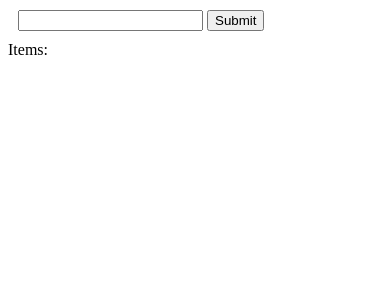
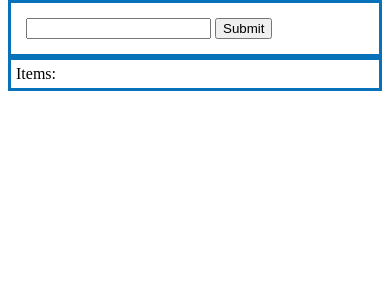
Before and after one commit to PurifyPioneer/school-php, a PHP site: page / in a window 390 px wide. Shown: the part 87-387 px from the top of the page. Run offline with PHP 8.4, Linux system fonts and the light colour scheme; data that the repository does not hold is empty.

Commit message:
Added responsive layout

```diff
--- /dev/null
+++ b/backend.php
@@ -0,0 +1,25 @@
+<?php
+    if (isset($_GET['name'])) {
+        $pdo = new DBConnector();
+        $pdo->connect();
+        $pdo->createDatabase();
+        $pdo->insertItem($_GET['name']);
+        $pdo->close();
+        $newURL = "./index.php";
+        header('Location: ' .$newURL);
+    }
+
+    //print array test
+    //echo '<pre>'; print_r($_POST); echo '</pre>';
+
+    if (isset($_POST['Delete_Item'])) {
+
+                $pdo = new DBConnector();
+                $pdo->connect();
+                $pdo->createDatabase();
+                $pdo->deleteItem($_POST['id']);
+                $pdo->close();
+                $newURL = "./index.php";
+                header('Location: ' .$newURL);
+        }
+?>
--- a/index.php
+++ b/index.php
@@ -1,32 +1,6 @@
 <?php
-        require_once('DBConnector.php');
-
-        if (isset($_GET['name'])) {
-            $pdo = new DBConnector();
-            $pdo->connect();
-            $pdo->createDatabase();
-            $pdo->insertItem($_GET['name']);
-            $pdo->close();
-            $newURL = "./index.php";
-            header('Location: ' .$newURL);
-        }
-
-        // does not get called?
-        if (isset($_POST['action'])) {
-            switch ($_POST['action']) {
-                case 'delete':
-                    $pdo = new DBConnector();
-                    $pdo->connect();
-                    $pdo->createDatabase();
-                    $pdo->deleteItem($_POST['id']);
-                    $pdo->close();
-                    echo $_POST['id'];
-                    $newURL = "./index.php";
-                    //header('Location: ' .$newURL);
-                    break;
-
-                }
-            }
+        require_once('db_connector.php');
+        require_once('backend.php');
 ?>
 
 <!DOCTYPE html>
@@ -44,12 +18,20 @@
         <button>Shop</button>
     </nav>
 
+    </div>
+
+    <div class='row'>
+        <div class='column'>
+            <div class='columnborder'>
             <form class=add_item action="./index.php">
                    <input type="text" name="name">
                   <input type="submit" value="Submit">
           </form>
 </div>
+         </div>
 
+        <div class='column'>
+        <div class='columnborder'>
         <?php
             $pdo = new DBConnector();
             $pdo->connect();
@@ -65,13 +47,16 @@
             function generateItem($id, $name) {
                 echo "<div class='item'>
                         <label>ID: </label> $id <label>Name: $name </label>
-                    <form action='./index.php' method='POST'>
+                        <form action='./index.php' method='post'>
                             <input type='submit' class='button' name='Delete Item' value='delete'/>
                             <input type='hidden' name='id' value='$id'/>
                         </form>
                     </div>";
             }
         ?>
+        </div>
+        </div>
+    </div>
 
     </body>
     </html>
--- a/static/style.css
+++ b/static/style.css
@@ -13,3 +13,29 @@ nav {
 .add_item {
     padding: 10px;
 }
+
+.columnborder {
+  padding: 5px;
+  border: 3px solid rgb(7, 114, 185);
+
+}
+
+/* Create three equal columns that floats next to each other */
+.column {
+    float: right;
+    width: 50%;
+  }
+
+  /* Clear floats after the columns */
+  .row:after {
+    content: "";
+    display: table;
+    clear: both;
+  }
+
+  /* Responsive layout - makes the three columns stack on top of each other instead of next to each other on smaller screens (600px wide or less) */
+  @media screen and (max-width: 600px) {
+    .column {
+      width: 100%;
+    }
+  }
```
Also changed, not shown: db_connector.php (renamed from DBConnector.php). Lines whose indentation alone changed are shown as unchanged.
